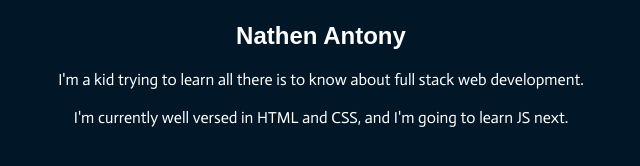
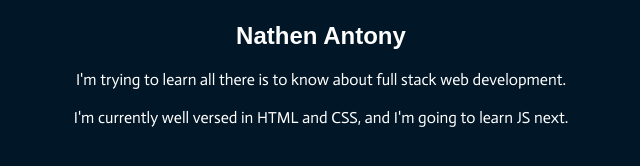
Before and after one commit to Nathen-Github/FCCProjects, a plain HTML site: page PersonalPortfolio/index.html in a window 1280 px wide. Shown: the part 278-444 px from the top of the page, 319-959 px from the left. Drawn offline with Linux system fonts and the light colour scheme; a web font is replaced by a local one.

Commit message:
Replaced text to better suit tone

```diff
--- a/PersonalPortfolio/index.html
+++ b/PersonalPortfolio/index.html
@@ -20,7 +20,7 @@
         <section id="welcome-section">
           <div class="main-text-wrapper">
             <h1>Nathen Antony</h1>
-            <p>I'm a kid trying to learn all there is to know about full stack web development.
+            <p>I'm trying to learn all there is to know about full stack web development.
               <br><br>
               I'm currently well versed in HTML and CSS, and I'm going to learn JS next.
             </p>
```
